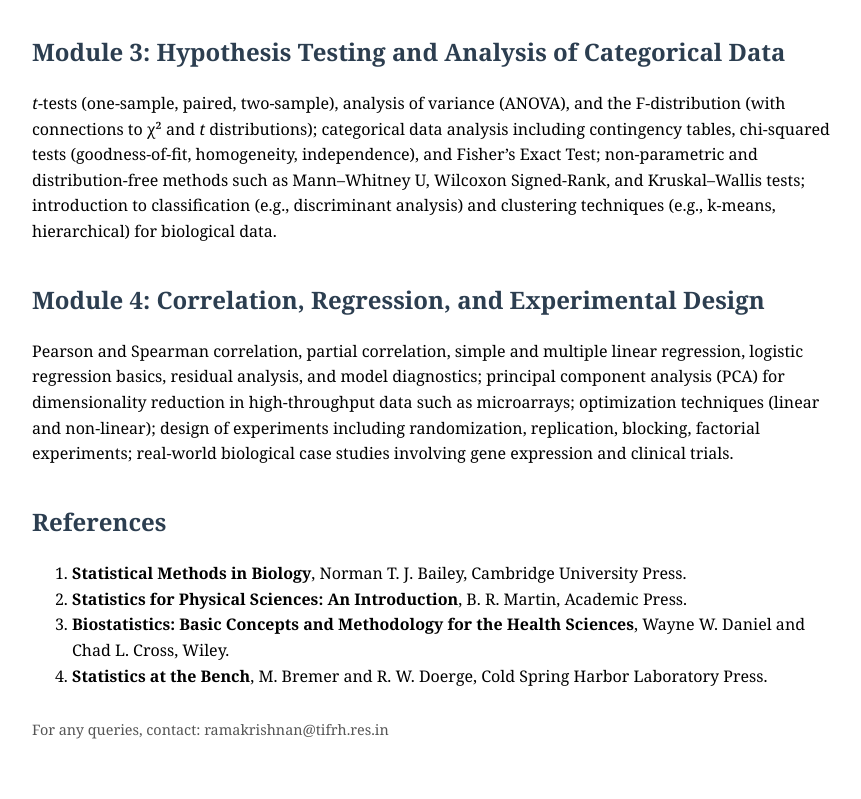
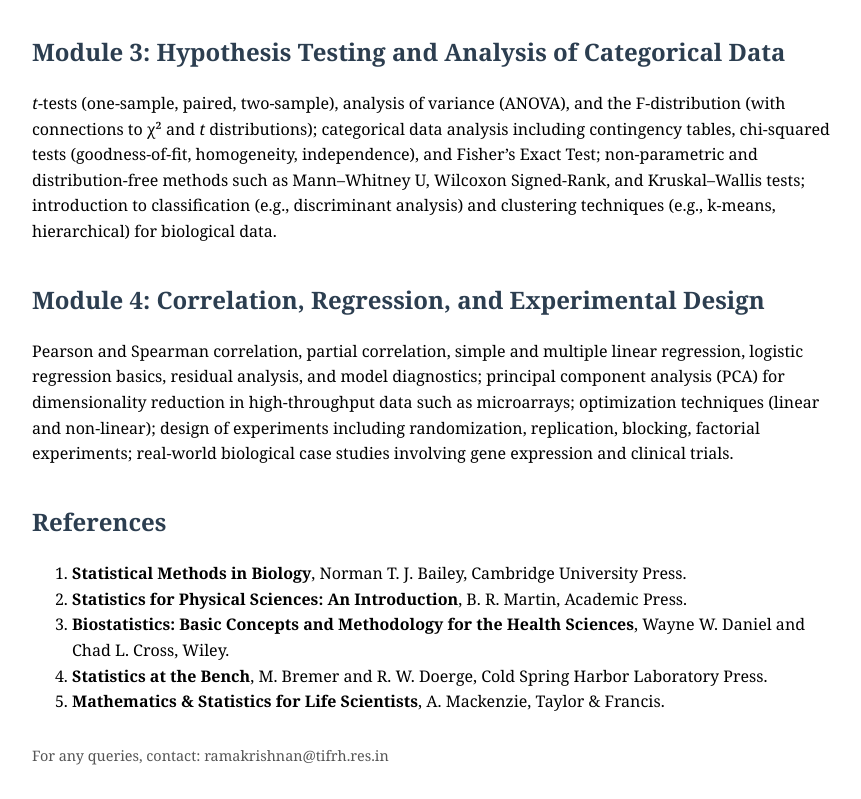
Before and after one commit to raghurama123/biostatistics, a plain HTML site: page syllabus.html in a window 1280 px wide. Shown: the part 531-1330 px from the top of the page, without its empty margins (208-1069 px from the left). Before the commit the page ends 1304 px from the top, so only its background shows below. Drawn offline with Linux system fonts and the light colour scheme.

Commit message:
class 01

```diff
--- a/syllabus.html
+++ b/syllabus.html
@@ -48,6 +48,7 @@
         <li><strong>Statistics for Physical Sciences: An Introduction</strong>, B. R. Martin, Academic Press.</li>
         <li><strong>Biostatistics: Basic Concepts and Methodology for the Health Sciences</strong>, Wayne W. Daniel and Chad L. Cross, Wiley.</li>
         <li><strong>Statistics at the Bench</strong>, M. Bremer and R. W. Doerge, Cold Spring Harbor Laboratory Press.</li>
+        <li><strong>Mathematics & Statistics for Life Scientists</strong>, A. Mackenzie, Taylor & Francis.</li>
     </ol>
 
     <footer>
```
